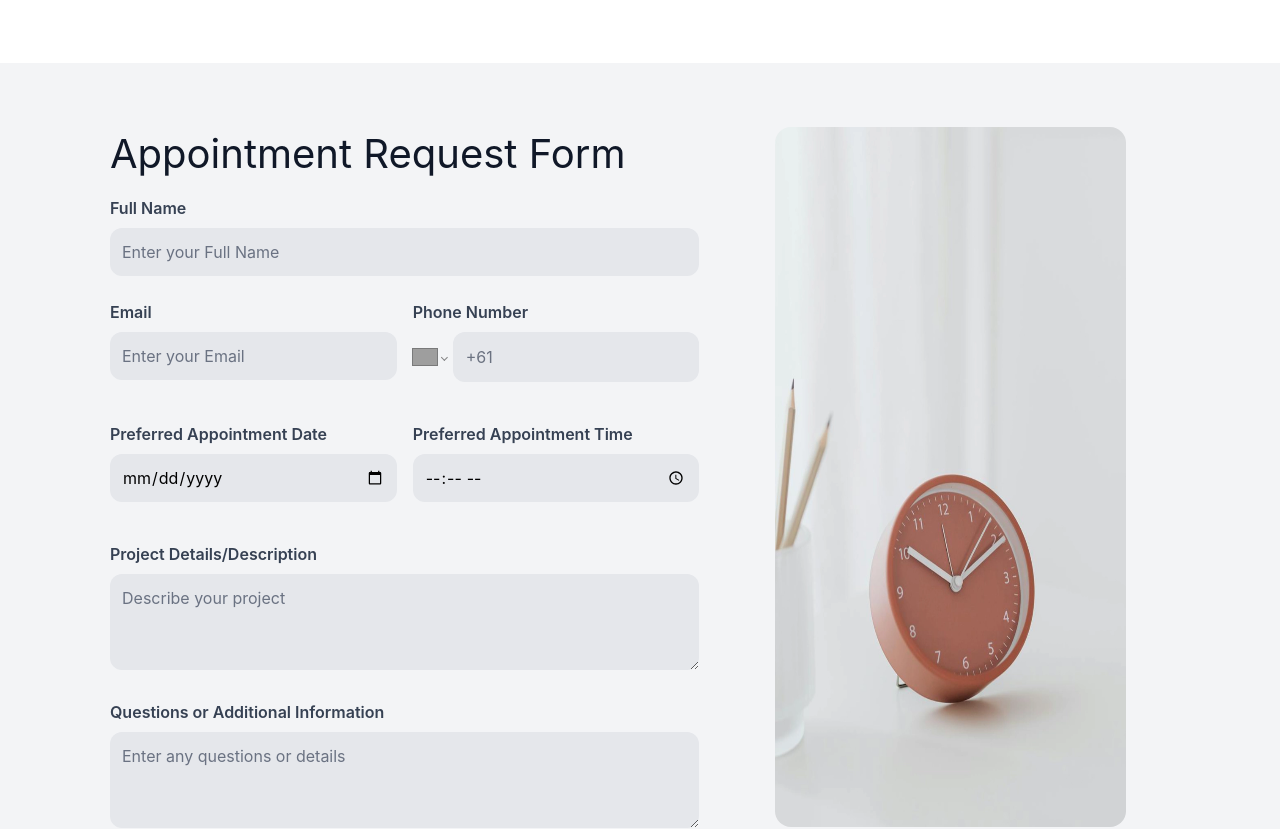
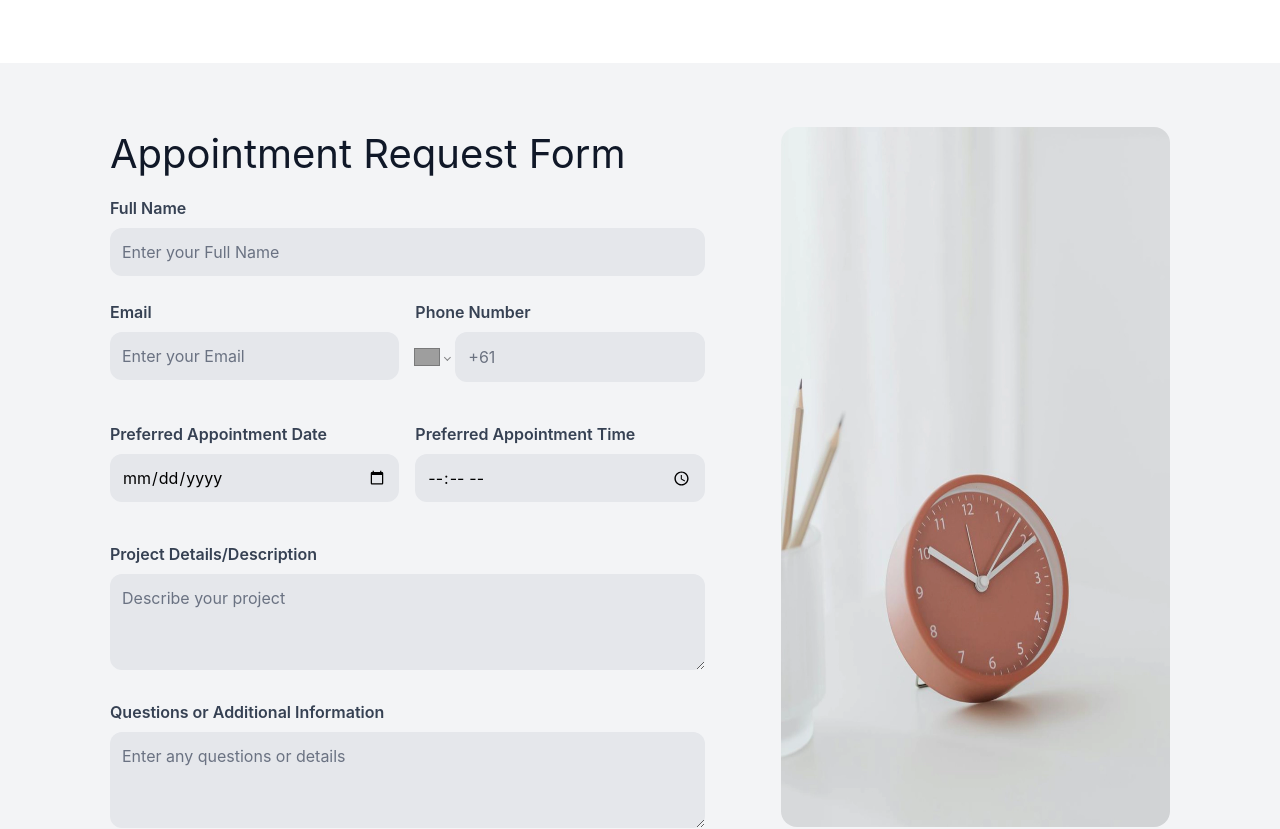
Before and after one commit to tharanga-madurapperuma/statewide-geotechnical_construction-site, a React (Vite) app: page /contact in a window 1280 px wide. Shown: the part 1260-2089 px from the top of the page. Built offline with nearby package versions, Linux system fonts and the light colour scheme; grey boxes are pictures that could not be loaded.

Commit message:
change clock image width

```diff
--- a/src/components/form/AppointmentRequestForm.jsx
+++ b/src/components/form/AppointmentRequestForm.jsx
@@ -91,8 +91,8 @@ const AppointmentRequestForm = () => {
       id="appointment"
       className="container px-8 sm:px-[70px] md:px-[80px] bg-gray-100 lg:px-[100px] xl:px-[110px] py-[32px] sm:py-[64px] mb-[3rem] max-w-[1920px]"
     >
-      <div className="md:flex  ">
-        <div className="lg:w-2/3 w-full md:pr-4">
+      <div className="md:flex justify-between gap-40">
+        <div className="lg:w-3/4 w-full md:pr-4">
           <h3 className="lg:text-[40px] text-2xl text-gray-900 mb-4">
             Appointment Request Form
           </h3>
@@ -216,11 +216,11 @@ const AppointmentRequestForm = () => {
             </button>
           </form>
         </div>
-        <div className="md:w-1/2 hidden h-[700px] lg:flex lg:justify-center lg:align-middle md:pl-4">
+        <div className="md:w-1/2 hidden h-[700px] lg:flex lg:justify-center lg:align-middle pl-20">
           <img
             src={ClockV2}
             alt="Calendar and Clock"
-            className="w-[80%] h-auto rounded-2xl"
+            className="h-auto rounded-2xl"
           />
         </div>
       </div>
```
